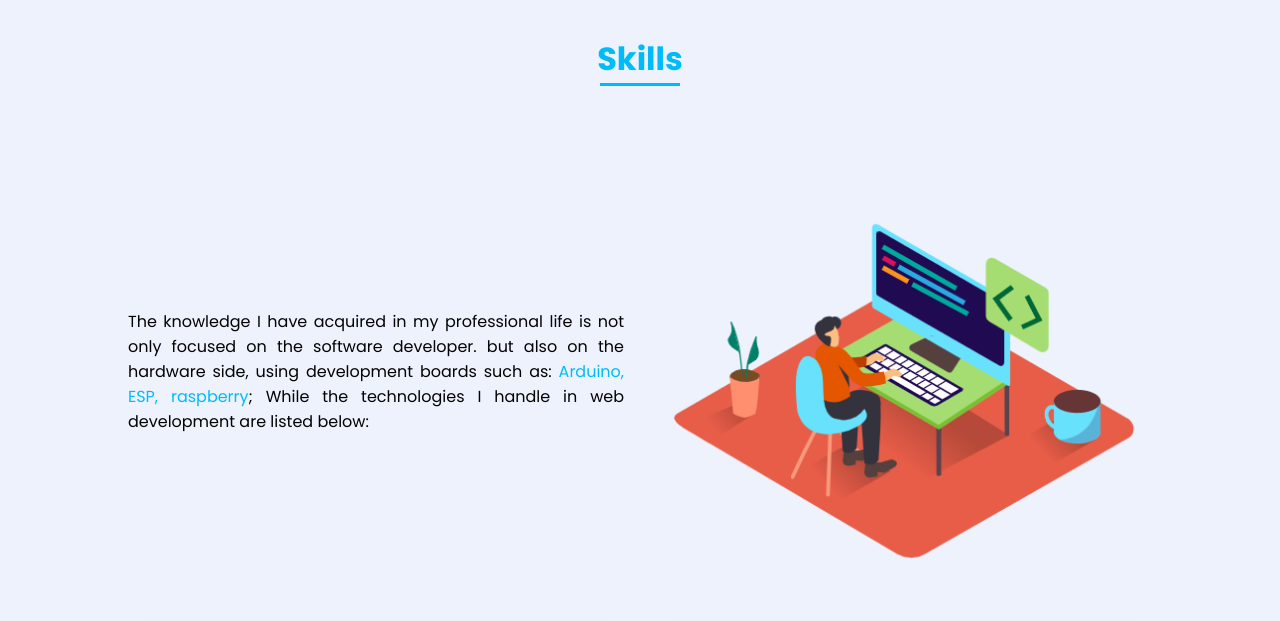
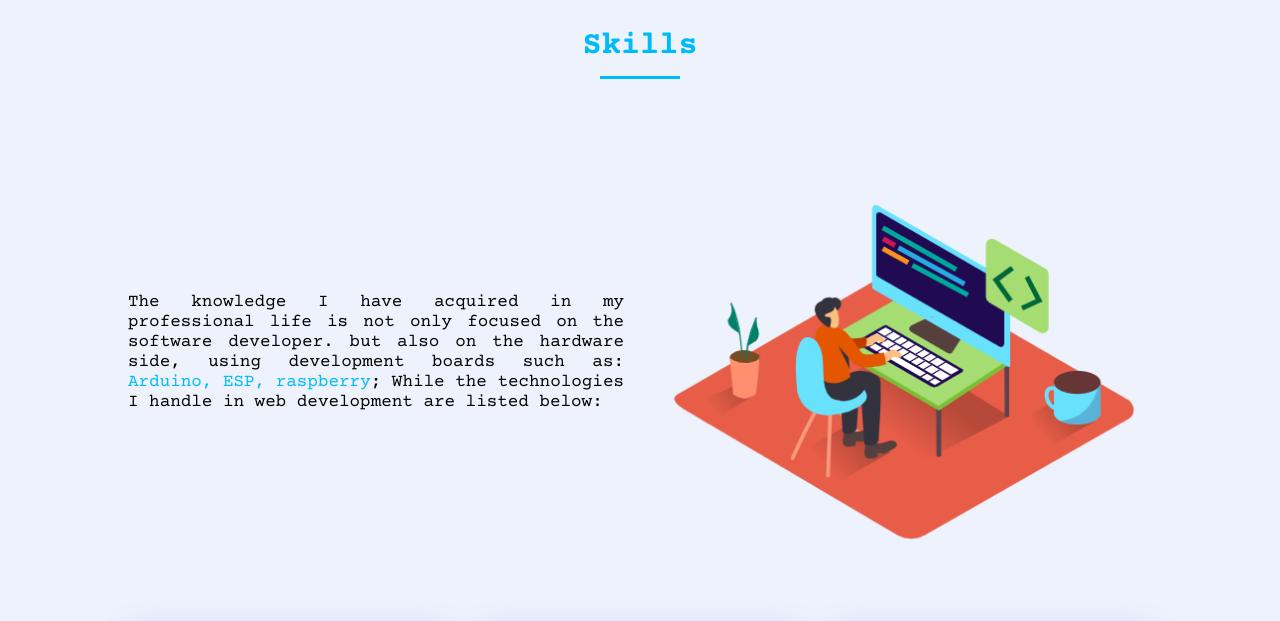
Before and after one commit to gedo1104/portafolio, a plain HTML site: page index.html in a window 1280 px wide. Shown: the part 1370-1991 px from the top of the page. Drawn offline with nearby package versions, Linux system fonts and the light colour scheme.

Commit message:
mejoras skills, letras

```diff
--- a/css/estilo.css
+++ b/css/estilo.css
@@ -1,4 +1,5 @@
 @import url("https://fonts.googleapis.com/css2?family=Poppins:wght@400;600;700&display=swap");
+@import url('https://fonts.googleapis.com/css2?family=Courier+Prime:ital,wght@0,400;0,700;1,400;1,700&display=swap');
 /*===== VARIABLES CSS =====*/
 :root{
   --header-height: 3rem;
@@ -19,7 +20,8 @@
 
 /*===== Fuente y tipografia =====*/
 :root{
-  --body-font: 'Poppins', sans-serif;
+  --body-font: 'Courier Prime', monospace;
+  --content-font: 'Poppins', sans-serif;
   --big-font-size: 2rem;
   --h2-font-size: 1.25rem;
   --normal-font-size: 0.938rem;
@@ -30,7 +32,7 @@
   :root{
     --big-font-size: 3.5rem;
     --h2-font-size: 2rem;
-    --normal-font-size: 1rem;
+    --normal-font-size: 1.1rem;
   }
 }
 
@@ -132,6 +134,7 @@ img{
   margin-right: var(--mb-2);
 }
 .l-header{
+
   width: 100%;
   position: fixed;
   top: 0;
@@ -139,7 +142,10 @@ img{
   z-index: var(--z-fixed);
   background-color: var(--fondo-color);
   box-shadow: 0 1px 4px rgba(146,161,176,.15);
+
+
 }
+
 
 /*===== NAV =====*/
 .nav{
@@ -159,10 +165,11 @@ img{
     width: 80%;
     height: 100%;
     padding: 2rem;
-    background-color: #8e94f2;
+    background-color: #212121;
     transition: .5s;
   }
 }
+
 .menu-item{
   margin-bottom: var(--mb-4);
 }
@@ -281,6 +288,7 @@ img{
 .about-container{
   row-gap: 2rem;
   text-align: center;
+
 }
 .about__subtitle{
   margin-bottom: var(--mb-2);
@@ -300,6 +308,7 @@ img{
 .skills-container{
   row-gap: 2rem;
   text-align: center;
+
 }
 .skills-subtitle{
   margin-bottom: var(--mb-2);
@@ -421,7 +430,8 @@ img{
 
 /* ===== FOOTER =====*/
 .footer{
-  background-color: var(--footer-color);
+
+   background-color: var(--footer-color);
   color: var(--letra-color);
   text-align: center;
   font-weight: var(--font-semi);
@@ -501,8 +511,13 @@ img{
     bottom: 15%;
   }
 
-  .about-container, .skills-container{
+  .about-container, .skills-container-header {
     grid-template-columns: repeat(2,1fr);
+    align-items: center;
+    text-align: initial;
+  }
+  .skills-container{
+    grid-template-columns: repeat(3,1fr);
     align-items: center;
     text-align: initial;
   }
--- a/index.html
+++ b/index.html
@@ -101,7 +101,7 @@
         <!--skills-->
             <section class="skills section" id="skills">
                 <h2 class="section-title lang" key="skills">Habilidades </h2>
-                <div class="base skills-container">
+                <div class="base skills-container-header">
                     <p class="skills-text">
                         <span class="lang" key="skill-content-txt1">
                             Los conocimientos adquiridos en mi vida profesional no solo se centran en el desarrollador de software
@@ -324,6 +324,7 @@
     <footer class="footer">
         <p class="footer-title">Gerardo Ramírez</p>
         <div class="footer-social">
+
                 <a href="https://twitter.com/gerardo11041" class="footer-social-icon"><i class="fab fa-twitter"></i></a>
                 <a href="https://github.com/gedrix" class="footer-social-icon"><i class="fab fa-linkedin-in"></i></a>
                 <a href="https://www.linkedin.com/in/gerardo-ramirez-0493/" class="footer-social-icon"><i class="fab fa-github"></i></a>
@@ -332,14 +333,12 @@
     </footer>
 
 
-    <script src="js/popper.min.js" integrity="sha384-Q6E9RHvbIyZFJoft+2mJbHaEWldlvI9IOYy5n3zV9zzTtmI3UksdQRVvoxMfooAo"
-        crossorigin="anonymous"></script>
+
     <script src="https://cdn.jsdelivr.net/npm/typed.js@2.0.11"></script>
     <script src="https://ajax.googleapis.com/ajax/libs/jquery/3.3.1/jquery.min.js"></script>
-    <script src="js/popper.min.js" integrity="sha384-Q6E9RHvbIyZFJoft+2mJbHaEWldlvI9IOYy5n3zV9zzTtmI3UksdQRVvoxMfooAo"
-        crossorigin="anonymous"></script>
+
     <script src="https://cdn.jsdelivr.net/npm/typed.js@2.0.11"></script>
-    <script src="https://unpkg.com/scrollreveal"></script>
+
     <script src="js/main.js"></script>
 </body>
 </html>
--- a/js/main.js
+++ b/js/main.js
@@ -47,24 +47,7 @@ function linkAction(){
 navLink.forEach(n => n.addEventListener('click', linkAction))
 
 
-/*===== SCROLL REVEAL ANIMATION =====*/
-const sr = ScrollReveal({
-    origin: 'top',
-    distance: '80px',
-    duration: 2000,
-    reset: true
-});
 
-
-
-/*SCROLL SKILLS*/
- sr.reveal('.skills-subtitle',{interval: 200});
-sr.reveal('.skills-text',{interval: 200});
-sr.reveal('.skills-header',{interval: 200});
-sr.reveal('.skills-img',{delay: 600});
-
-/*SCROLL project*/
-// sr.reveal('.project-img',{interval: 200});
 
 /*DARK MODE */
 var icon = document.getElementById("icon");
```
Also changed, not shown: img/carbunco-logo.png (added), 1 other file.
